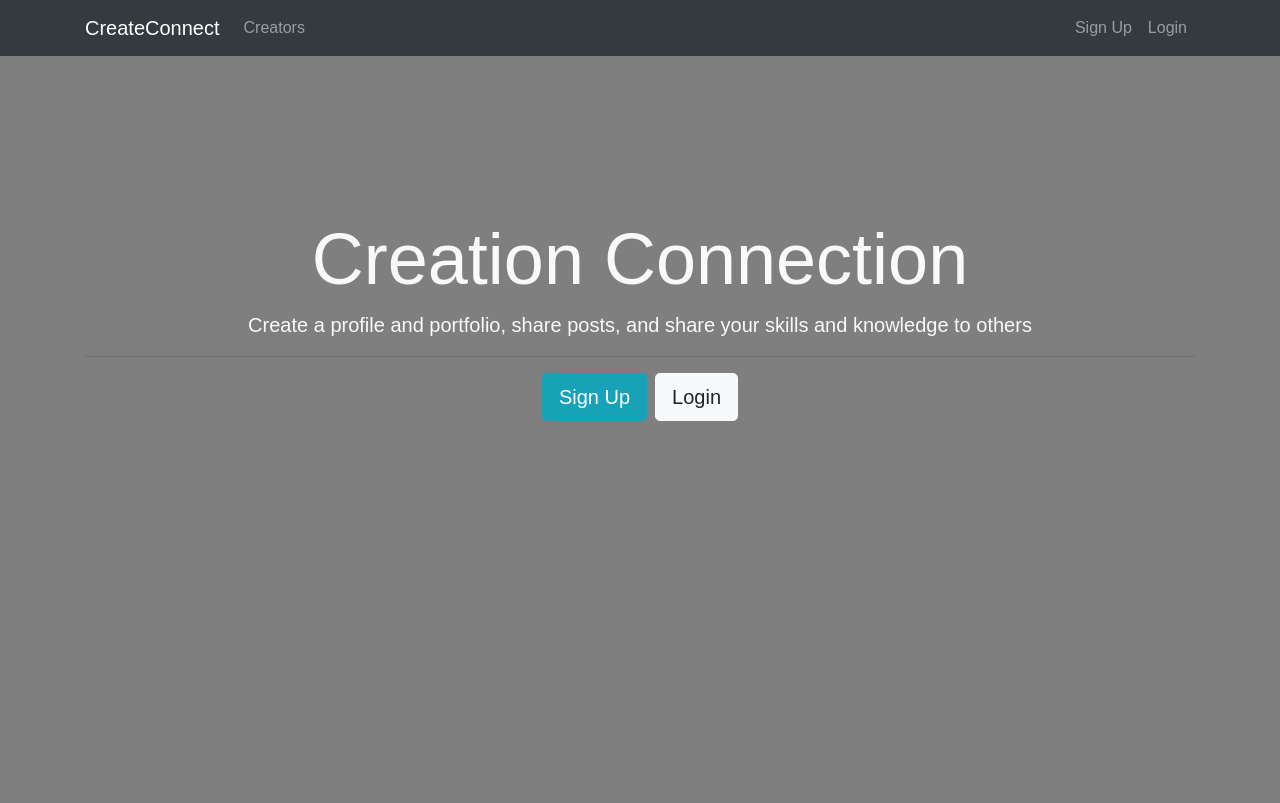
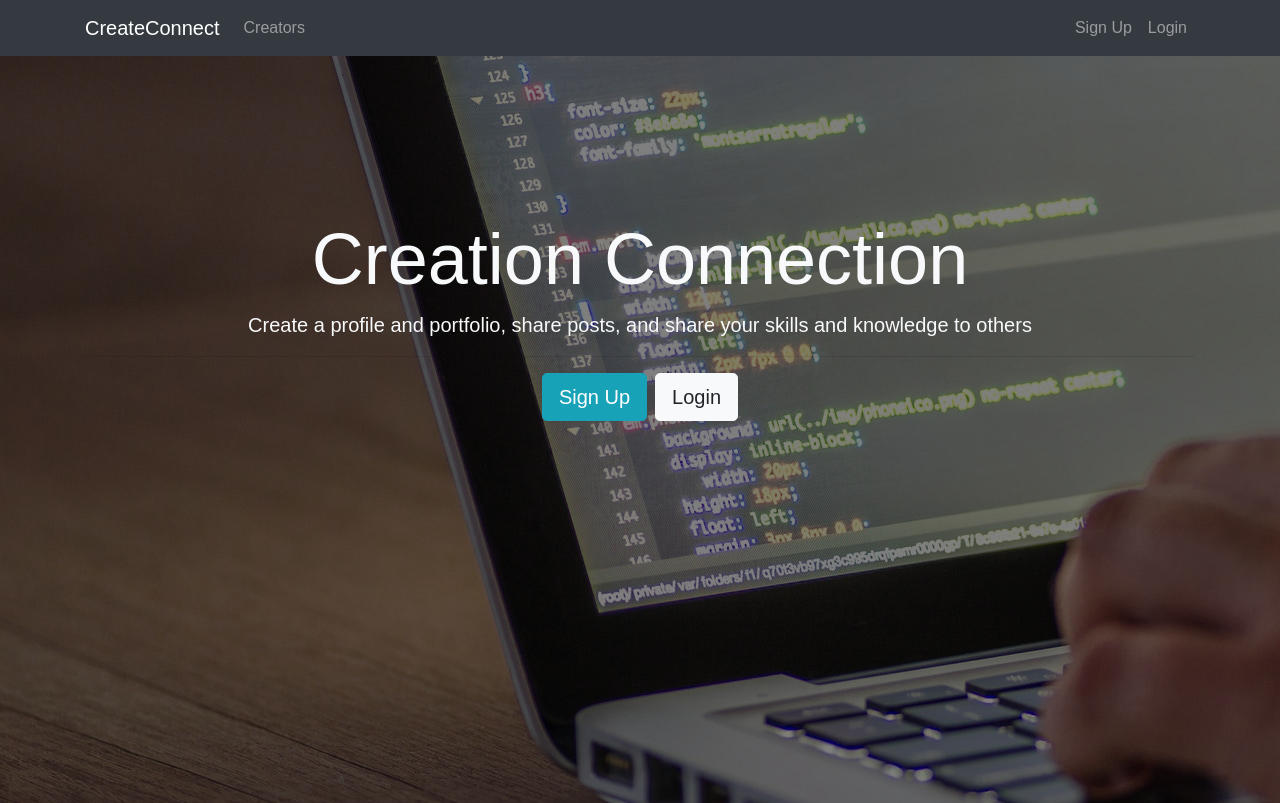
Before and after one commit to njbrake/socialnetwork-MERN, a React (Create React App) app in the folder client/: page / in a window 1280 px wide. Shown: the top 803 px of the page. Built offline with nearby package versions, Linux system fonts and the light colour scheme.

Commit message:
added background img

```diff
--- a/client/src/App.css
+++ b/client/src/App.css
@@ -3,6 +3,8 @@ img {
 }
 
 .landing {
+	background: url('./img/showcase.jpg') no-repeat !important;
+
 	position: relative;
 	height: 120vh;
 	margin-top: -24px;
```
